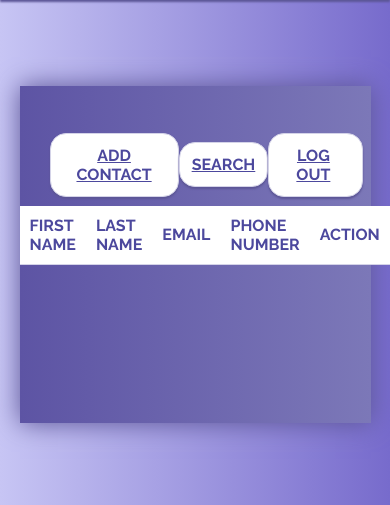
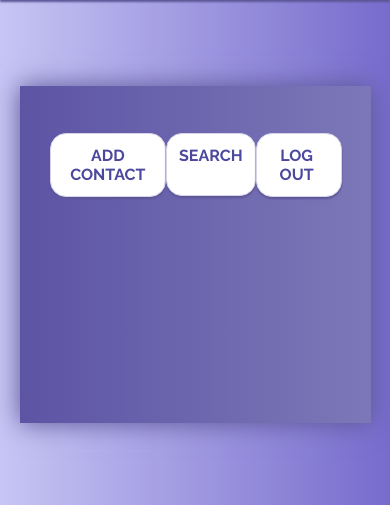
Before and after one commit to adrianhossen5/POOSD, a PHP site: page /dashboard.php in a window 390 px wide. Shown: the part 180-685 px from the top of the page. Run offline with PHP 8.4, Linux system fonts and the light colour scheme; a user stored in the database is signed in; data that the repository does not hold is empty.

Commit message:
Responsive Dashboard

```diff
--- a/dashboard.php
+++ b/dashboard.php
@@ -32,6 +32,7 @@ $user_id = $_SESSION['id'];
       margin: 0;
       padding: 0;
       font-family: Raleway, sans-serif;
+      text-decoration: none;
     }
 
     body {
@@ -205,7 +206,6 @@ $user_id = $_SESSION['id'];
       color: #4C489D;
       text-transform: uppercase;
     }
-
     tr:nth-child(even) {
       background: #D1C4E9;
     }
@@ -214,6 +214,66 @@ $user_id = $_SESSION['id'];
       background: #B39DDB;
       /* Slightly Darker Purple */
     }
+
+@media only screen and (max-width: 760px), (min-device-width: 768px) and (max-device-width: 1024px) {
+  #search-submit-button {
+    height: 70%;
+  }
+
+  .button-location {
+    width:92%;
+  }
+  .submit-button {
+    margin-right: 0;
+  }
+
+  table, thead, tbody, th, td, tr {
+    display: block;
+  }
+
+  thead tr {
+    position: absolute;
+    top: -9999px;
+    left: -9999px;
+  }
+  tr {
+    margin: 0 0 1rem 0;
+  }
+  tr:nth-child(odd) {
+    background: #B39DDB;
+  }
+  td {
+
+    border: none;
+    border-bottom: 1px solid #eee;
+    position: relative;
+    padding-left: 50%;
+  }
+  td:before {
+    position: absolute;
+    top: 0;
+    left: 6px;
+    width: 45%;
+    padding-right: 10px;
+    white-space: nowrap;
+  }
+
+  td:nth-of-type(1):before {
+    content: "First Name";
+  }
+  td:nth-of-type(2):before {
+    content: "Last Name";
+  }
+  td:nth-of-type(3):before {
+    content: "Email";
+  }
+  td:nth-of-type(4):before {
+    content: "Phone Number";
+  }
+  td:nth-of-type(5):before {
+    content: "Action";
+  }
+}
   </style>
 </head>
 <body>
@@ -235,7 +295,7 @@ $user_id = $_SESSION['id'];
               Add Contact
             </a>
 
-            <a href="search.php" class="submit-button" style="margin-right: auto;">
+            <a href="search.php" id="search-submit-button" class="submit-button" style="margin-right: auto;">
               Search
             </a>
 
--- a/edit.php
+++ b/edit.php
@@ -42,6 +42,7 @@ if (isset($_POST["submit"])) {
             margin: 0;
             padding: 0;
             font-family: Raleway, sans-serif;
+            text-decoration: none;
         }
 
         body {
@@ -67,6 +68,7 @@ if (isset($_POST["submit"])) {
             z-index: 1;
             position: relative;
             height: 100%;
+            width: 100%;
         }
 
         .screen-background {
@@ -224,6 +226,9 @@ if (isset($_POST["submit"])) {
           color: white;
           margin-left:60px;
         }
+        @media only screen and (max-width: 760px), (min-device-width: 768px) and (max-device-width: 1024px) {
+
+        }
     </style>
 <body>
 
--- a/index.php
+++ b/index.php
@@ -77,6 +77,8 @@ if (isset($_POST['submit'])) {
 <html lang="en">
 <head>
     <meta charset="UTF-8">
+    <meta name="viewport" content="width=device-width, initial-scale=1.0">
+
     <header class="login-header" style="text-align:center; padding-top: 56px;">
         <h1>My Contacts Hub</h1>
     </header>
@@ -87,6 +89,7 @@ if (isset($_POST['submit'])) {
     margin: 0;
     padding: 0;
     font-family: Raleway, sans-serif;
+    text-decoration: none;
 }
 
 body {
--- a/register.php
+++ b/register.php
@@ -88,6 +88,7 @@ if ($_SERVER["REQUEST_METHOD"] == "POST") {
             margin: 0;
             padding: 0;
             font-family: Raleway, sans-serif;
+            text-decoration: none;
         }
 
         body {
--- a/search.php
+++ b/search.php
@@ -41,7 +41,7 @@ if (isset($_SESSION['id'])) {
 
 <!DOCTYPE html>
 <html lang="en">
-
+<meta name="viewport" content="width=device-width, initial-scale=1.0">
 <body>
     <style>
         @import url('https://fonts.googleapis.com/css?family=Raleway:400,700');
@@ -51,6 +51,7 @@ if (isset($_SESSION['id'])) {
             margin: 0;
             padding: 0;
             font-family: Raleway, sans-serif;
+            text-decoration: none;
         }
 
         body {
```
Also changed, not shown: add_new.php (+5 -2 lines).
